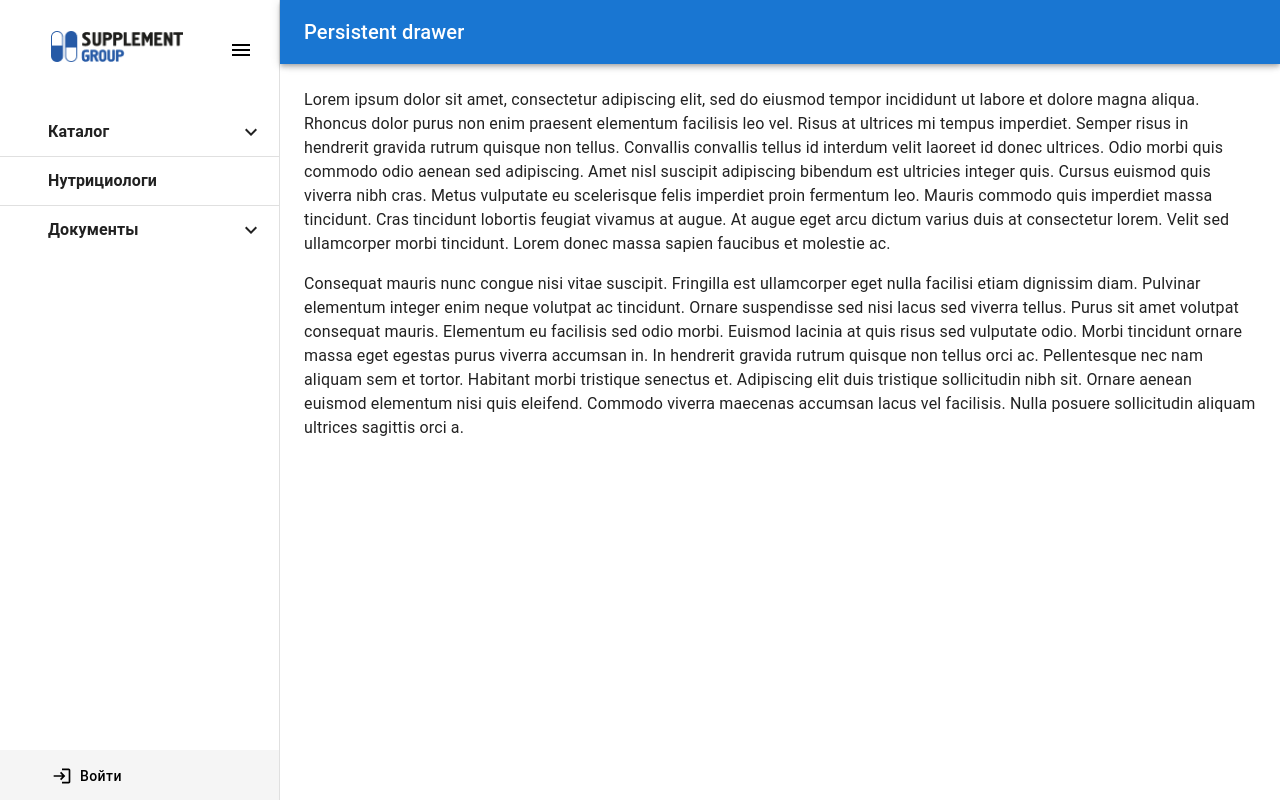
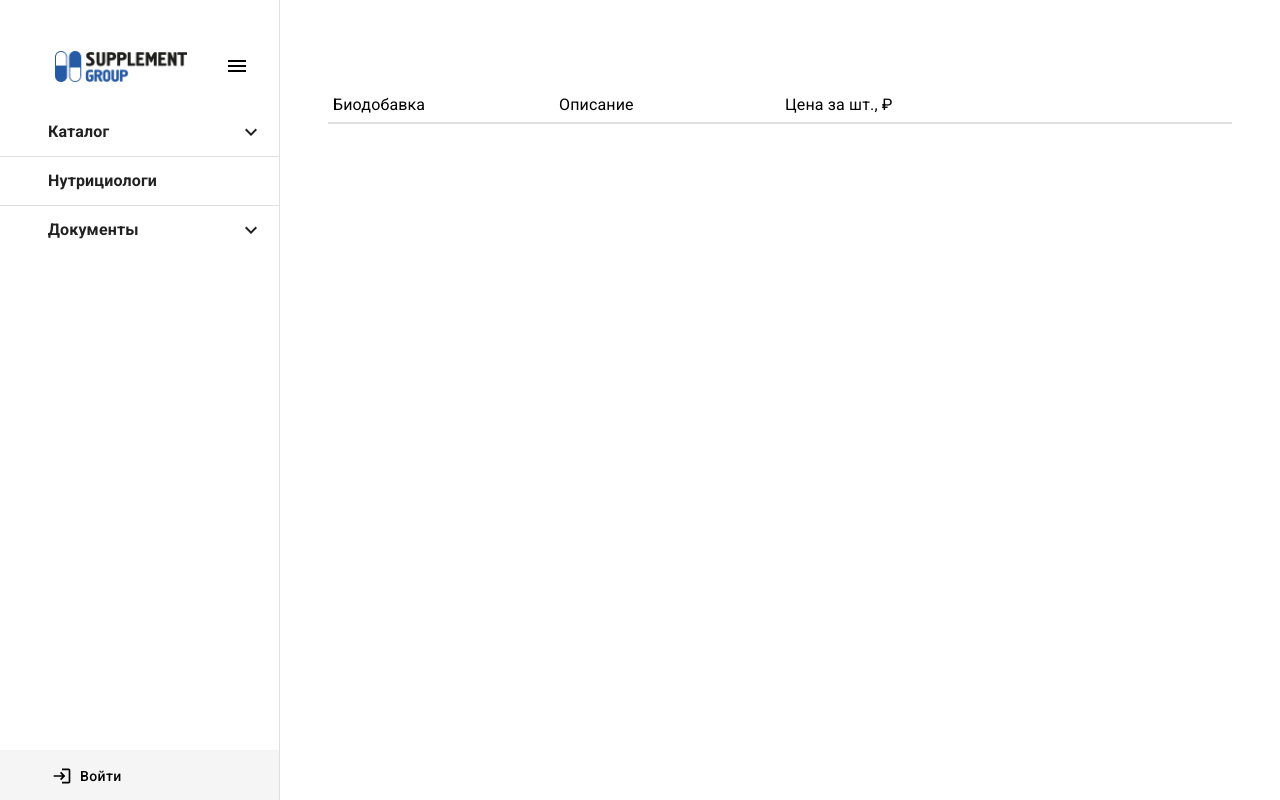
Before and after one commit to hikkarinyo/vitaminetrade, a React (Create React App) app: page / in a window 1280 px wide. Built offline with nearby package versions, Linux system fonts and the light colour scheme.

Commit message:
add table

```diff
--- a/package.json
+++ b/package.json
@@ -15,9 +15,15 @@
     "@testing-library/jest-dom": "^5.16.5",
     "@testing-library/react": "^13.4.0",
     "@testing-library/user-event": "^13.5.0",
+    "axios": "^1.1.3",
     "react": "^18.2.0",
     "react-dom": "^18.2.0",
+    "react-redux": "^8.0.4",
+    "react-router-dom": "^6.4.2",
     "react-scripts": "5.0.1",
+    "redux": "^4.2.0",
+    "redux-devtools-extension": "^2.13.9",
+    "redux-thunk": "^2.4.1",
     "web-vitals": "^2.1.4"
   },
   "scripts": {
--- a/public/index.html
+++ b/public/index.html
@@ -4,11 +4,13 @@
     <meta charset="utf-8"/>
     <meta name="viewport" content="width=device-width, initial-scale=1"/>
     <meta name="theme-color" content="#000000"/>
+    <link rel="stylesheet" href="https://fonts.googleapis.com/icon?family=Material+Icons"/>
     <link
             rel="stylesheet"
-            href="https://fonts.googleapis.com/icon?family=Material+Icons"
+            href="https://fonts.googleapis.com/css?family=Roboto:300,400,500,700&display=swap"
     />
-    <title>vitaminetrade</title>
+
+    <title>Vitamine Trade</title>
 </head>
 <body>
 <noscript>You need to enable JavaScript to run this app.</noscript>
--- a/src/components/Menu.jsx
+++ b/src/components/Menu.jsx
@@ -24,6 +24,7 @@ import {ReactComponent as StrongImmunity} from "../components/ui/icons/strongImm
 import {ReactComponent as Pill} from "../components/ui/icons/pill.svg";
 import {ReactComponent as Brain} from "../components/ui/icons/brain.svg";
 import {ReactComponent as Relax} from "../components/ui/icons/relax.svg";
+
 
 
 const drawerWidth = 280;
@@ -54,7 +55,7 @@ const DrawerHeader = styled('div')(({theme}) => ({
     display: 'flex',
     alignItems: 'center',
     justifyContent: 'flex-end',
-    padding: theme.spacing(0, 1),
+    padding: theme.spacing(4, 1, 0, 0),
     // necessary for content to be below app bar
     ...theme.mixins.toolbar,
 }));
@@ -76,7 +77,7 @@ const Drawer = styled(MuiDrawer, {shouldForwardProp: (prop) => prop !== 'open'})
     }),
 );
 
-const Menu = ({open, handleDrawerClose}) => {
+const Menu = () => {
     const MyListItemButton = styled(ListItemButton)({
         "&.Mui-selected": {
             backgroundColor: "#2C59A5"
@@ -96,10 +97,10 @@ const Menu = ({open, handleDrawerClose}) => {
             fill: "#ffffff",
         }
     });
-
     const theme = useTheme();
     const [catalog, setCatalog] = React.useState(false);
     const [doc, setDoc] = React.useState(false);
+    const [open, setOpen] = React.useState(true);
 
     const handleClickCatalog = () => {
         setCatalog(!catalog);
@@ -107,6 +108,14 @@ const Menu = ({open, handleDrawerClose}) => {
     const handleClickDoc = () => {
         setDoc(!doc);
     };
+
+    const handleDrawerOpen = () => {
+        setOpen(true);
+    };
+    const handleDrawerClose = () => {
+        setOpen(false);
+    };
+
     return (
         <Drawer
             variant="permanent"
@@ -116,8 +125,20 @@ const Menu = ({open, handleDrawerClose}) => {
                  justifyContent="center"
                  alignItems="center"
                  minHeight="100px"
-            >
-                <Box sx={{pl: '40px', pr: '30px'}}>
+            >{!open ?
+                <DrawerHeader sx={{m: 'auto'}}>
+                    <IconButton onClick={handleDrawerOpen}>
+                        {theme.direction === 'ltr' ? <MenuIcon sx={{color: '#000000'}}/> :
+                            <MenuIcon sx={{color: '#000000'}}/>}
+                    </IconButton>
+                </DrawerHeader>
+                :
+                <Box sx={{
+                    display: 'flex',
+                    flexDirection: 'row',
+                    justifyContent: 'space-between',
+                }}>
+                    <Box sx={{pl: '40px', pr: '30px', pt: '40px'}}>
                         <img src={"../images/logo.png"} alt={"logo"} width={"132px"}/>
                     </Box>
                     <DrawerHeader>
@@ -127,7 +148,12 @@ const Menu = ({open, handleDrawerClose}) => {
                         </IconButton>
                     </DrawerHeader>
                 </Box>
+
+            }
+            </Box>
             {!open ?
+
+
                 <List>
                     <MyListItemButton sx={{mt: '20px'}}>
                         <Clock className={"icon"} sx={{m: 'auto'}}/>
@@ -166,6 +192,7 @@ const Menu = ({open, handleDrawerClose}) => {
                         <Bones className={"icon"} sx={{m: 'auto'}}/>
                     </MyListItemButton>
                 </List>
+
                 :
                 <List>
                     <MyListItemButton onClick={handleClickCatalog}>
@@ -244,7 +271,7 @@ const Menu = ({open, handleDrawerClose}) => {
                         color: '#000000',
                         textTransform: 'capitalize',
                         fontSize: '14px',
-                    ml: 6 ,
+                        ml: 6,
                         mt: 1,
                         "&:hover": {
                             backgroundColor: '#2C59A5',
@@ -258,7 +285,8 @@ const Menu = ({open, handleDrawerClose}) => {
                         Войти
                     </Button>
                     :
-                    <IconButton sx={{mt: 1, ml: 1,
+                    <IconButton sx={{
+                        mt: 1, ml: 1,
                         color: "#000000",
                         "&:hover": {
                             backgroundColor: '#2C59A5',
@@ -267,7 +295,8 @@ const Menu = ({open, handleDrawerClose}) => {
                         "&:active": {
                             backgroundColor: '#2C59A5',
                             color: "#ffffff"
-                        },}}>
+                        },
+                    }}>
                         <LoginIcon/>
                     </IconButton>
                 }
--- /dev/null
+++ b/src/components/Table.jsx
@@ -0,0 +1,80 @@
+import * as React from 'react';
+import {Button, Container, Stack, Typography} from "@mui/material";
+import {styled} from "@mui/material/styles";
+import Box from "@mui/material/Box";
+
+const Table = () => {
+
+
+
+    const MyTable = styled(Box)({
+        display: 'table',
+        width: '100%',
+    });
+
+    const MyHeaderRow = styled(Box)({
+        display: 'table-row',
+        width: '100%',
+        background: '#FFFFFF',
+        color: 'rgba(63, 61, 86, 0.7)',
+        " & > *": {
+            padding: '5px 5px',
+            borderBottom: '2px solid #E0E0E0',
+        },
+        ":first-of-type": {
+            paddingLeft: '20px',
+            borderRadius: '10px 0 0 0',
+        },
+        ":last-child": {
+            borderRadius: '0 10px 0 0'
+        }
+    });
+
+    const MyCell = styled(Box)({
+        display: 'table-cell',
+        maxWidth: '350px',
+        minWidth: '150px',
+        color: "#000000",
+    });
+
+    const MyRow = styled(Box)({
+        display: 'table-row',
+        width: '100%',
+        background: '#FFFFFF',
+        color: 'rgba(63, 61, 86, 0.7)',
+        " & > *": {
+            background: '#FFFFFF',
+            padding: '10px 5px',
+            borderBottom: '1px solid #E0E0E0',
+        },
+        ":first-of-type": {
+            paddingLeft: '20px',
+        },
+        ":last-child": {
+            paddingRight: '20px',
+        }
+    });
+
+    return (
+        <Container>
+            <div>
+                <MyTable>
+                    <MyHeaderRow>
+                        <MyCell>
+                            <Typography>Биодобавка</Typography>
+                        </MyCell>
+                        <MyCell>
+                            <Typography>Описание</Typography>
+                        </MyCell>
+                        <MyCell>
+                            <Typography> Цена за шт., ₽</Typography>
+                        </MyCell>
+                        <MyCell/>
+                    </MyHeaderRow>
+                </MyTable>
+            </div>
+        </Container>
+    )
+}
+
+export default Table;
--- a/src/pages/MainPanel.jsx
+++ b/src/pages/MainPanel.jsx
@@ -1,12 +1,9 @@
 import * as React from 'react';
 import Menu from "../components/Menu";
-import Typography from "@mui/material/Typography";
-import {styled } from "@mui/material/styles";
+import {styled} from "@mui/material/styles";
 import Box from '@mui/material/Box';
-import Toolbar from "@mui/material/Toolbar";
-import IconButton from "@mui/material/IconButton";
-import MenuIcon from "@mui/icons-material/Menu";
-import MuiAppBar from "@mui/material/AppBar";
+import Table from "../components/Table"
+
 
 
 const drawerWidth = 280;
@@ -30,7 +27,7 @@ const Main = styled('main', {shouldForwardProp: (prop) => prop !== 'open'})(
     }),
 );
 
-const DrawerHeader = styled('div')(({ theme }) => ({
+const DrawerHeader = styled('div')(({theme}) => ({
     display: 'flex',
     alignItems: 'center',
     justifyContent: 'flex-end',
@@ -40,85 +37,17 @@ const DrawerHeader = styled('div')(({ theme }) => ({
 }));
 
 
-const AppBar = styled(MuiAppBar, {
-    shouldForwardProp: (prop) => prop !== 'open',
-})(({ theme, open }) => ({
-    zIndex: theme.zIndex.drawer + 1,
-    transition: theme.transitions.create(['width', 'margin'], {
-        easing: theme.transitions.easing.sharp,
-        duration: theme.transitions.duration.leavingScreen,
-    }),
-    ...(open && {
-        marginLeft: drawerWidth,
-        width: `calc(100% - ${drawerWidth}px)`,
-        transition: theme.transitions.create(['width', 'margin'], {
-            easing: theme.transitions.easing.sharp,
-            duration: theme.transitions.duration.enteringScreen,
-        }),
-    }),
-}));
-
-
-
 const MainPanel = () => {
 
-    const [open, setOpen] = React.useState(true);
-    const handleDrawerOpen = () => {
-        setOpen(true);
-    };
-    const handleDrawerClose = () => {
-        setOpen(false);
-    };
 
     return (
         <Box sx={{display: 'flex'}}>
-            <AppBar position="fixed" open={open}>
-                <Toolbar>
-                    <IconButton
-                        color="inherit"
-                        aria-label="open drawer"
-                        onClick={handleDrawerOpen}
-                        edge="start"
-                        sx={{mr: 2, ...(open && {display: 'none'})}}
-                    >
-                        <MenuIcon/>
-                    </IconButton>
-                    <Typography variant="h6" noWrap component="div">
-                        Persistent drawer
-                    </Typography>
-                </Toolbar>
-            </AppBar>
-            <Menu open={open} handleDrawerClose={handleDrawerClose}/>
-            <Main open={open}>
+
+            <Menu/>
+            <Box component="main" sx={{flexGrow: 1, p: 3}}>
                 <DrawerHeader/>
-                <Typography paragraph>
-                    Lorem ipsum dolor sit amet, consectetur adipiscing elit, sed do eiusmod
-                    tempor incididunt ut labore et dolore magna aliqua. Rhoncus dolor purus non
-                    enim praesent elementum facilisis leo vel. Risus at ultrices mi tempus
-                    imperdiet. Semper risus in hendrerit gravida rutrum quisque non tellus.
-                    Convallis convallis tellus id interdum velit laoreet id donec ultrices.
-                    Odio morbi quis commodo odio aenean sed adipiscing. Amet nisl suscipit
-                    adipiscing bibendum est ultricies integer quis. Cursus euismod quis viverra
-                    nibh cras. Metus vulputate eu scelerisque felis imperdiet proin fermentum
-                    leo. Mauris commodo quis imperdiet massa tincidunt. Cras tincidunt lobortis
-                    feugiat vivamus at augue. At augue eget arcu dictum varius duis at
-                    consectetur lorem. Velit sed ullamcorper morbi tincidunt. Lorem donec massa
-                    sapien faucibus et molestie ac.
-                </Typography>
-                <Typography paragraph>
-                    Consequat mauris nunc congue nisi vitae suscipit. Fringilla est ullamcorper
-                    eget nulla facilisi etiam dignissim diam. Pulvinar elementum integer enim
-                    neque volutpat ac tincidunt. Ornare suspendisse sed nisi lacus sed viverra
-                    tellus. Purus sit amet volutpat consequat mauris. Elementum eu facilisis
-                    sed odio morbi. Euismod lacinia at quis risus sed vulputate odio. Morbi
-                    tincidunt ornare massa eget egestas purus viverra accumsan in. In hendrerit
-                    gravida rutrum quisque non tellus orci ac. Pellentesque nec nam aliquam sem
-                    et tortor. Habitant morbi tristique senectus et. Adipiscing elit duis
-                    tristique sollicitudin nibh sit. Ornare aenean euismod elementum nisi quis
-                    eleifend. Commodo viverra maecenas accumsan lacus vel facilisis. Nulla
-                    posuere sollicitudin aliquam ultrices sagittis orci a.
-                </Typography>
-            </Main>
+                <Table/>
+            </Box>
         </Box>
     );
 }
```
Also changed, not shown: public/images/image 52.png (added), 1 other file (tests, documents, lock files or other folders). Lines whose indentation alone changed are shown as unchanged.
